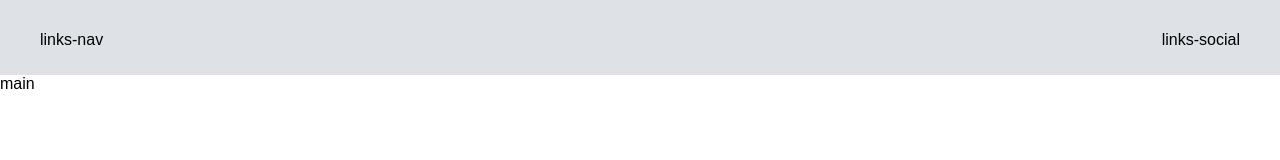
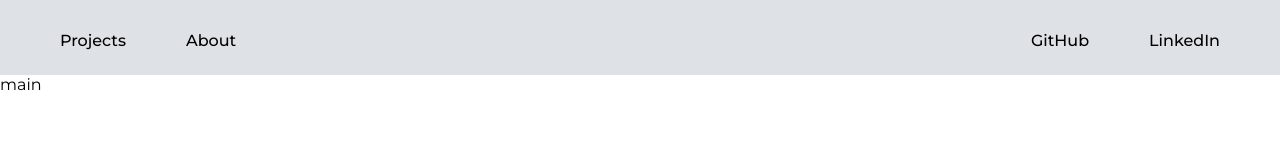
Before and after one commit to chrisjk02/personal-portfolio, a plain HTML site: page index.html in a window 1280 px wide. Drawn offline with Linux system fonts and the light colour scheme.

Commit message:
Add links to header

```diff
--- a/index.html
+++ b/index.html
@@ -16,8 +16,14 @@
 <body>
     <div class="container">
         <section class="header">
-            <div class="links-nav">links-nav</div>
-            <div class="links-social">links-social</div>
+            <div id="nav" class="links">
+                <div class="link-item" id="projects">Projects</div>
+                <div class="link-item" id="about">About</div>
+            </div>
+            <div id="socials" class="links">
+                <div class="link-item" id="github">GitHub</div>
+                <div class="link-item" id="linkedIn">LinkedIn</div>
+            </div>
         </section>
         <section class="main">main</section>
     </div>
--- a/styles.css
+++ b/styles.css
@@ -4,7 +4,7 @@
 }
 
 html {
-    font-family: Monteserrat, sans-serif;
+    font-family: "Montserrat", sans-serif;
 }
 
 body {
@@ -28,6 +28,24 @@ body {
     padding: 40px;
 }
 
+.header .links {
+    display: flex;
+    gap: 20px;
+    justify-content: space-between;
+    align-items: center;
+}
+
+.link-item {
+    font-weight: 500;
+    cursor: pointer;
+    padding: 20px;
+    transition: font-weight 2ms ease-in;
+}
+
+.link-item:hover {
+    font-weight: bold;
+}
+
 .main {
     background-color: white;
 }
```
